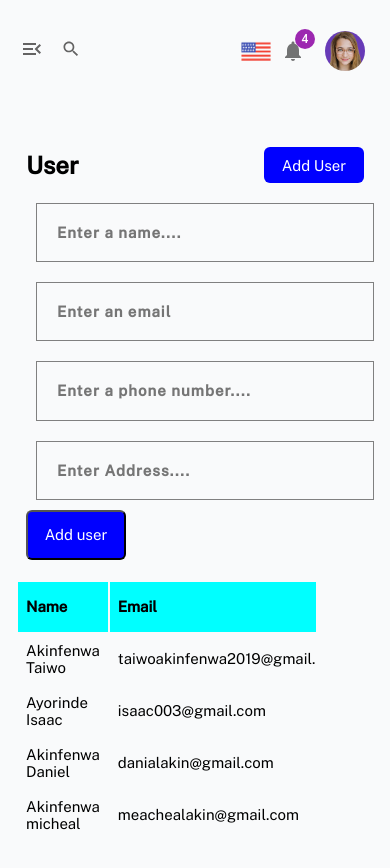
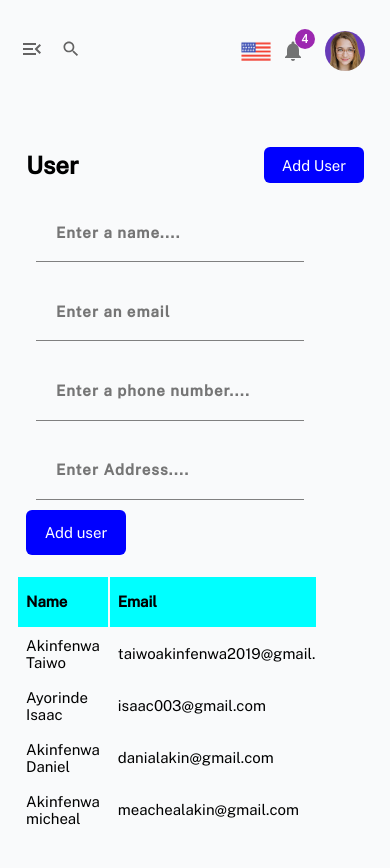
Before and after one commit to AChris-T/onlineshoppingdashboard, a React (Create React App) app: page /user in a window 390 px wide. Shown: the top 868 px of the page. Built offline with nearby package versions, Linux system fonts and the light colour scheme.

Commit message:
add user responsiveness

```diff
--- a/src/components/EditableRow.js
+++ b/src/components/EditableRow.js
@@ -1,4 +1,5 @@
 import React from 'react'
+import {HiOutlineSaveAs} from "react-icons/hi"
 
 const EditableRow = ({editFormData, handleEditFormChange}) => {
   return (
@@ -44,7 +45,7 @@ const EditableRow = ({editFormData, handleEditFormChange}) => {
         />
     </td>
     <td>
-        <button type='submit'>Save</button>
+        <button type='submit' className='editicons'><HiOutlineSaveAs/></button>
     </td>
    </tr>
   )
--- a/src/scenes/user/table.css
+++ b/src/scenes/user/table.css
@@ -35,10 +35,12 @@
     grid-template-columns:1fr 1fr ;
     gap: 20px;
     margin-top: 20px;
+    margin-right:70px
 }
 .userInput{
     width: 100%;
-    border: 1px solid grey;
+    border-bottom:1px solid grey;
+    background-color: ffff;
 }
 table{
     border-radius: collapse;
@@ -60,12 +62,13 @@ td{
     display: flex;
     align-items: center;
     width: 100px;
-    height:50px;
+    height:45px;
     justify-content: center;
     background-color: blue;
     color: white;
     font-size: 15px;
     border-radius: 6px;
+    border: none;
     text-decoration: none;
 }
 
@@ -85,6 +88,10 @@ form{
     margin-right: 2px;
     width:95%;
     height:25px
+}
+.editicons{
+    border:none;
+    font-size:20px
 }
 @media screen and (max-width:800px) {
     .mainbox{
```
